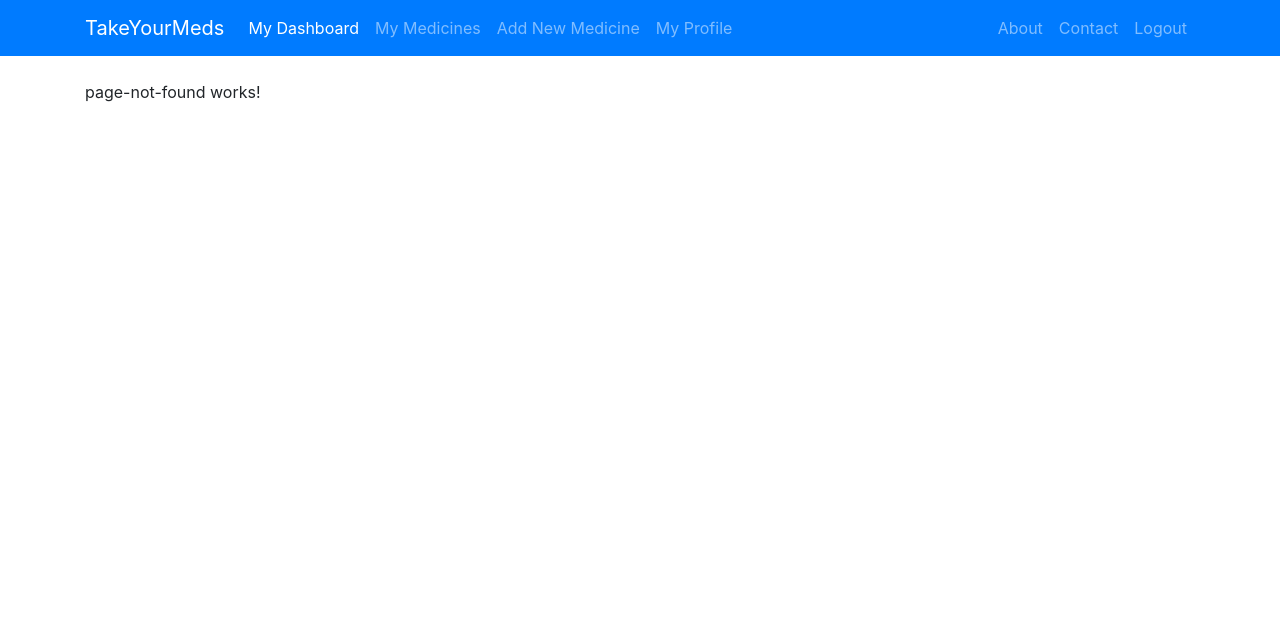
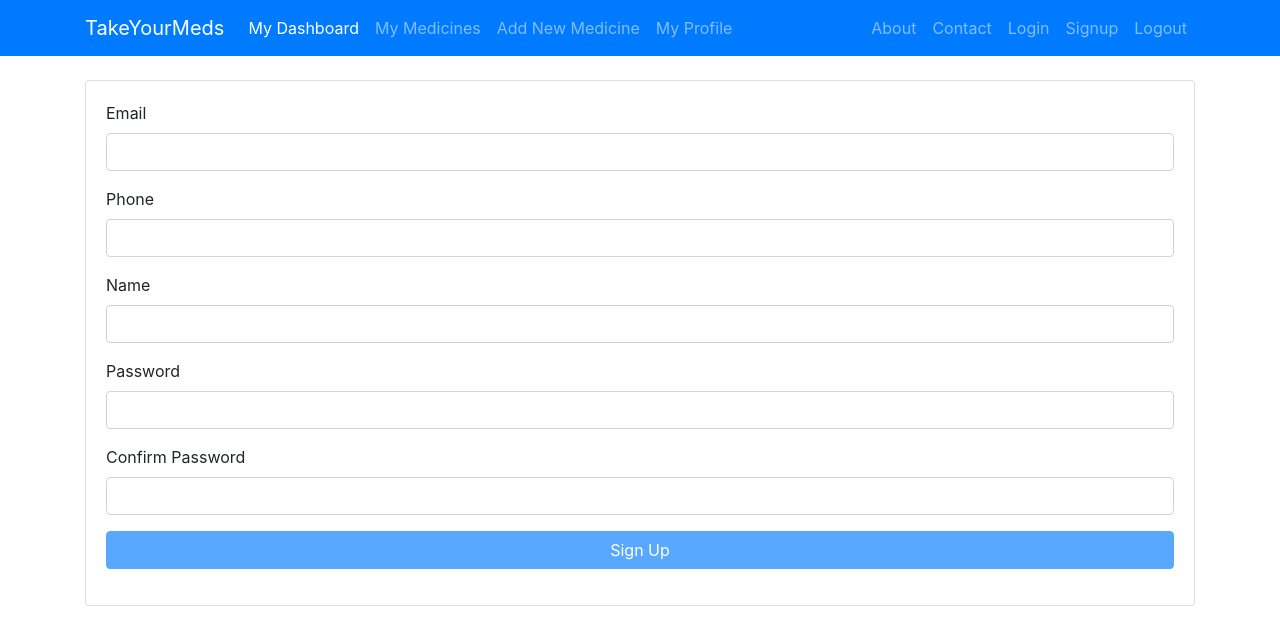
Before and after one commit to swabhi7/takeYourMeds, an Angular app: page /signup in a window 1280 px wide. Shown: the top 642 px of the page. Built offline with nearby package versions, Linux system fonts and the light colour scheme.

Commit message:
added login and signup components and User model in backend

```diff
--- a/package.json
+++ b/package.json
@@ -26,6 +26,7 @@
     "font-awesome": "^4.7.0",
     "jquery": "^3.3.1",
     "mongoose": "^5.3.14",
+    "mongoose-unique-validator": "^2.0.2",
     "node-schedule": "^1.3.1",
     "nodemailer": "^4.7.0",
     "nodemon": "^1.18.7",
--- a/src/app/app-routing.module.ts
+++ b/src/app/app-routing.module.ts
@@ -6,6 +6,8 @@ import {PageNotFoundComponent} from './components/page-not-found/page-not-found.
 import {MyMedsDetailsComponent} from './components/my-meds-details/my-meds-details.component';
 import {AddMedsComponent} from './components/add-meds/add-meds.component';
 import {EditMedComponent} from './components/edit-med/edit-med.component';
+import { LoginComponent } from './components/auth/login/login.component';
+import { SignupComponent } from './components/auth/signup/signup.component';
 
 const routes: Routes = [
   {path: '', component: MedsComponent},
@@ -13,6 +15,8 @@ const routes: Routes = [
   {path: 'meds/details', component: MyMedsDetailsComponent},
   {path: 'meds/add', component: AddMedsComponent},
   {path: 'meds/edit/:id', component: EditMedComponent},
+  {path: 'login', component: LoginComponent},
+  {path: 'signup', component: SignupComponent},
   {path: '**', component: PageNotFoundComponent}
 ];
 
--- a/src/app/app.module.ts
+++ b/src/app/app.module.ts
@@ -14,6 +14,8 @@ import { AddMedsComponent } from './components/add-meds/add-meds.component';
 import { EditMedComponent } from './components/edit-med/edit-med.component';
 
 import {HttpClientModule} from '@angular/common/http';
+import { LoginComponent } from './components/auth/login/login.component';
+import { SignupComponent } from './components/auth/signup/signup.component';
 
 @NgModule({
   declarations: [
@@ -24,7 +26,9 @@ import {HttpClientModule} from '@angular/common/http';
     PageNotFoundComponent,
     MyMedsDetailsComponent,
     AddMedsComponent,
-    EditMedComponent
+    EditMedComponent,
+    LoginComponent,
+    SignupComponent
   ],
   imports: [
     BrowserModule,
--- /dev/null
+++ b/src/app/components/auth/login/login.component.html
@@ -0,0 +1,28 @@
+<div class="card">
+<div class="card-body">
+
+
+
+<form #loginForm="ngForm" (ngSubmit)="onSubmit(loginForm)">
+  <div class="form-group">
+    <label>Email</label>
+    <input type="email" class="form-control" name="email" [(ngModel)]="authDataEntered.email"
+      #emailip="ngModel"
+      required
+      [ngClass]="{'is-invalid': emailip.errors && emailip.touched}"
+    >
+    <div [hidden]="!emailip.errors?.required" class="invalid-feedback">Email is required</div>
+  </div>
+  <div class="form-group">
+    <label>Password</label>
+    <input type="password" class="form-control" name="password" [(ngModel)]="authDataEntered.password">
+  </div>
+
+  <button [disabled]="!loginForm.valid" type="submit" class="btn btn-block btn-primary mb-3">Login</button>
+</form>
+
+
+
+
+</div>
+</div>
--- /dev/null
+++ b/src/app/components/auth/login/login.component.ts
@@ -0,0 +1,24 @@
+import { Component, OnInit } from '@angular/core';
+
+@Component({
+  selector: 'app-login',
+  templateUrl: './login.component.html',
+  styleUrls: ['./login.component.css']
+})
+export class LoginComponent implements OnInit {
+
+  authDataEntered: any = {
+    email : '',
+    password: ''
+  };
+
+  constructor() { }
+
+  ngOnInit() {
+  }
+
+  onSubmit(loginForm: any){
+    console.log(loginForm.value);
+  }
+
+}
--- /dev/null
+++ b/src/app/components/auth/signup/signup.component.html
@@ -0,0 +1,39 @@
+<div class="card">
+<div class="card-body">
+
+
+
+<form #signupForm="ngForm" (ngSubmit)="onSubmit(signupForm)">
+  <div class="form-group">
+    <label>Email</label>
+    <input type="email" class="form-control" name="email" [(ngModel)]="newUser.email"
+      #emailip="ngModel"
+      required
+      [ngClass]="{'is-invalid': emailip.errors && emailip.touched}"
+    >
+    <div [hidden]="!emailip.errors?.required" class="invalid-feedback">Email is required</div>
+  </div>
+  <div class="form-group">
+    <label>Phone</label>
+    <input type="text" class="form-control" name="phone" [(ngModel)]="newUser.phone">
+  </div>
+  <div class="form-group">
+    <label>Name</label>
+    <input type="text" class="form-control" name="name" [(ngModel)]="newUser.name">
+  </div>
+  <div class="form-group">
+    <label>Password</label>
+    <input type="password" class="form-control" name="password" [(ngModel)]="newUser.password">
+  </div>
+  <div class="form-group">
+    <label>Confirm Password</label>
+    <input type="password" class="form-control" name="cpassword">
+  </div>
+
+  <button [disabled]="!signupForm.valid" type="submit" class="btn btn-block btn-primary mb-3">Sign Up</button>
+</form>
+
+
+
+</div>
+</div>
--- /dev/null
+++ b/src/app/components/auth/signup/signup.component.ts
@@ -0,0 +1,26 @@
+import { Component, OnInit } from '@angular/core';
+
+@Component({
+  selector: 'app-signup',
+  templateUrl: './signup.component.html',
+  styleUrls: ['./signup.component.css']
+})
+export class SignupComponent implements OnInit {
+
+  newUser: any = {
+    email: '',
+    phone: '',
+    name: '',
+    password: ''
+  };
+
+  constructor() { }
+
+  ngOnInit() {
+  }
+
+  onSubmit(signupForm: any){
+    console.log(signupForm.value);
+  }
+
+}
--- a/src/app/components/navbar/navbar.component.html
+++ b/src/app/components/navbar/navbar.component.html
@@ -27,6 +27,12 @@
           <a href="" class="nav-link">Contact</a>
         </li>
         <li class="nav-item">
+          <a routerLink="/login" class="nav-link">Login</a>
+        </li>
+        <li class="nav-item">
+          <a routerLink="/signup" class="nav-link">Signup</a>
+        </li>
+        <li class="nav-item">
           <a href="" class="nav-link">Logout</a>
         </li>
       </ul>
```
Also changed, not shown: src/app/components/auth/login/login.component.css (added), src/app/components/auth/signup/signup.component.css (added), 2 other files (tests, documents, lock files or other folders).
